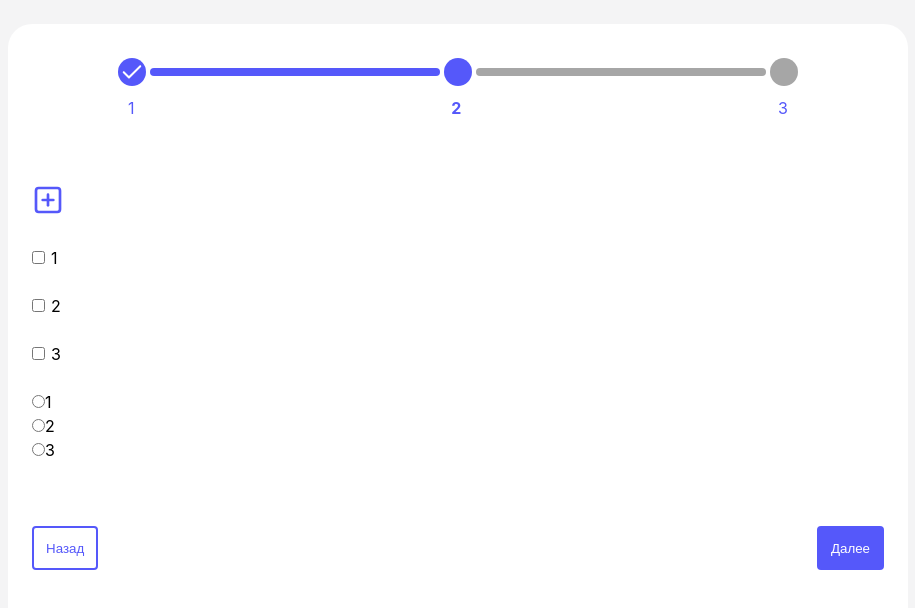
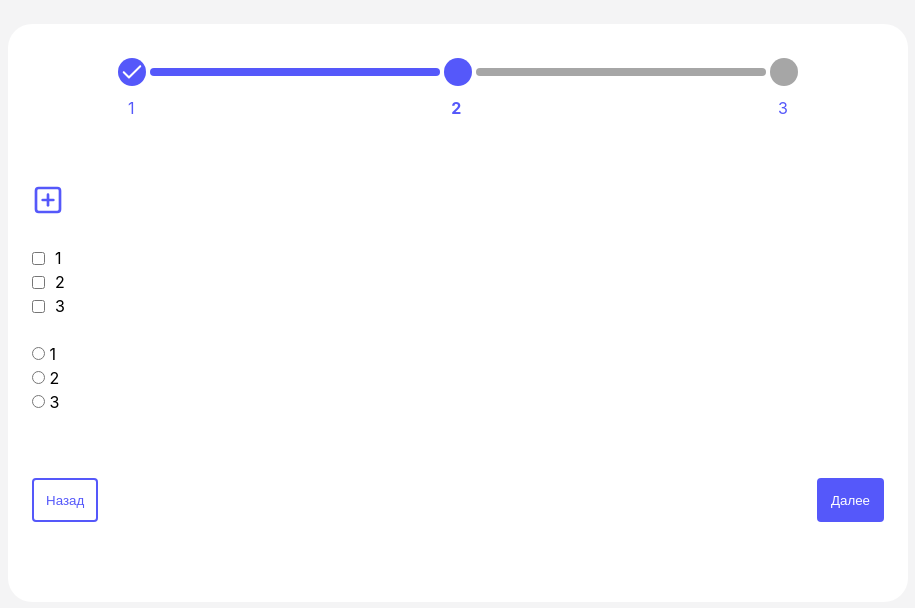
Before and after one commit to KillReal63/RegForm, a React (Vite) app: page /advantages in a window 1280 px wide. Shown: the top 608 px of the page, without its empty margins (182-1097 px from the left). Built offline with nearby package versions, Linux system fonts and the light colour scheme.

Commit message:
end checkbox component

```diff
--- /dev/null
+++ b/src/Components/Pages/Checkbox/Checkbox.module.css
@@ -0,0 +1,3 @@
+.wrapper {
+display: grid;
+}
--- a/src/Components/Pages/Checkbox/Checkbox.tsx
+++ b/src/Components/Pages/Checkbox/Checkbox.tsx
@@ -1,5 +1,6 @@
 import { FC, useState } from 'react';
 import { Control, useController } from 'react-hook-form';
+import styles from './Checkbox.module.css';
 
 type Props = {
   control: Control;
@@ -15,30 +16,29 @@ const Checkbox: FC<Props> = ({ options, control }) => {
   const [value, setValue] = useState(field.value || []);
 
   return (
-    <>
+    <div className={styles.wrapper}>
       {options.map((option, index) => (
-        <label key={index}>
+        <div style={{ display: 'flex', alignItems: 'center' }}>
           <input
             onChange={(e) => {
               const valueCopy = [...value];
               valueCopy[index] = e.target.checked
                 ? parseInt(e.target.value)
-                : '';
+                : null;
               field.onChange(valueCopy);
               setValue(valueCopy);
-            }}
-            style={{
-              marginRight: 6,
             }}
             key={index}
             type='checkbox'
             checked={value.includes(option)}
             value={option}
           />
-          {option}
-        </label>
+          <label style={{ marginLeft: 10 }} key={index}>
+            {option}
+          </label>
+        </div>
       ))}
-    </>
+    </div>
   );
 };
 
--- a/src/index.css
+++ b/src/index.css
@@ -5,11 +5,18 @@
 }
 
 :root {
-  font-family: Inter, system-ui, Avenir, Helvetica, Arial, sans-serif;
+  font-family:
+    TT Travels,
+    Inter,
+    system-ui,
+    Avenir,
+    Helvetica,
+    Arial,
+    sans-serif;
   line-height: 1.5;
   font-weight: 400;
 
-  background-color: #F4F4F5;
+  background-color: #f4f4f5;
 
   display: flex;
   justify-content: center;
--- a/src/pages/Advantages/Advantages.module.css
+++ b/src/pages/Advantages/Advantages.module.css
@@ -23,3 +23,7 @@
   width: 100%;
   margin-bottom: 80px;
 }
+
+.radio {
+  display: grid;
+}
--- a/src/pages/Advantages/Advantages.tsx
+++ b/src/pages/Advantages/Advantages.tsx
@@ -26,21 +26,18 @@ const Advantages = () => {
       <form className={styles.form}>
         <FieldArray control={control} />
         <Checkbox options={[1, 2, 3]} control={control} />
-        <div>
-          <div>
-            <input type='radio' name='drone' value='1' />
-            <label htmlFor='1'>1</label>
-          </div>
+        <div className={styles.radio}>
+          <label>
+            <input type='radio' value='1' /> 1
+          </label>
 
-          <div>
-            <input type='radio' name='drone' value='2' />
-            <label htmlFor='2'>2</label>
-          </div>
+          <label>
+            <input type='radio' value='2' /> 2
+          </label>
 
-          <div>
-            <input type='radio' name='drone' value='3' />
-            <label htmlFor='3'>3</label>
-          </div>
+          <label>
+            <input type='radio' value='3' /> 3
+          </label>
         </div>
       </form>
       <div className={styles.footer}>
--- a/src/pages/Profile/Profile.tsx
+++ b/src/pages/Profile/Profile.tsx
@@ -34,8 +34,8 @@ const schema = yup
       .max(50),
     gender: yup
       .object({
-        value: yup.string().required('Please select a gender'),
-        label: yup.string().required(),
+        value: yup.string().required(),
+        label: yup.string().required('Please select a gender'),
       })
       .required(),
   })
@@ -68,14 +68,13 @@ const Profile = () => {
       <FormStepper />
       <form className={styles.form}>
         <div className={styles.input}>
-          <label>
-            Никнейм
           <Controller
             name='nickName'
             control={control}
             defaultValue=''
             render={({ field: { ref, ...field } }) => (
               <Input
+                label='Никнейм'
                 type='text'
                 placeholder='Placeholder'
                 {...field}
@@ -84,17 +83,15 @@ const Profile = () => {
             )}
           />
           {errors.nickName?.message}
-          </label>
         </div>
         <div className={styles.input}>
-          <label>
-            Имя
           <Controller
             name='firstName'
             control={control}
             defaultValue=''
             render={({ field: { ref, ...field } }) => (
               <Input
+                label='Имя'
                 type='text'
                 placeholder='Placeholder'
                 {...field}
@@ -103,17 +100,15 @@ const Profile = () => {
             )}
           />
           {errors.firstName?.message}
-          </label>
         </div>
         <div className={styles.input}>
-          <label>
-            Фамилия
           <Controller
             name='lastName'
             control={control}
             defaultValue=''
             render={({ field: { ref, ...field } }) => (
               <Input
+                label='Фамилия'
                 type='text'
                 placeholder='Placeholder'
                 {...field}
@@ -122,7 +117,6 @@ const Profile = () => {
             )}
           />
           {errors.lastName?.message}
-          </label>
         </div>
         <div style={{ width: 300, height: 120 }}>
           <label>
--- a/src/ui/Input/Input.tsx
+++ b/src/ui/Input/Input.tsx
@@ -3,14 +3,17 @@ import styles from './Input.module.css';
 import { RefCallBack } from 'react-hook-form';
 
 type Props = {
+  label?: string;
   name?: string;
   placeholder: string;
   type?: string;
   inputRef?: RefCallBack;
 };
 
-const Input: FC<Props> = ({ placeholder, name, inputRef, ...props }) => {
+const Input: FC<Props> = ({ label, placeholder, name, inputRef, ...props }) => {
   return (
+    <>
+      {label}
       <input
         ref={inputRef}
         className={styles.input}
@@ -18,6 +21,7 @@ const Input: FC<Props> = ({ placeholder, name, inputRef, ...props }) => {
         {...props}
         name={name}
       />
+    </>
   );
 };
 
```
Lines whose indentation alone changed are shown as unchanged.
